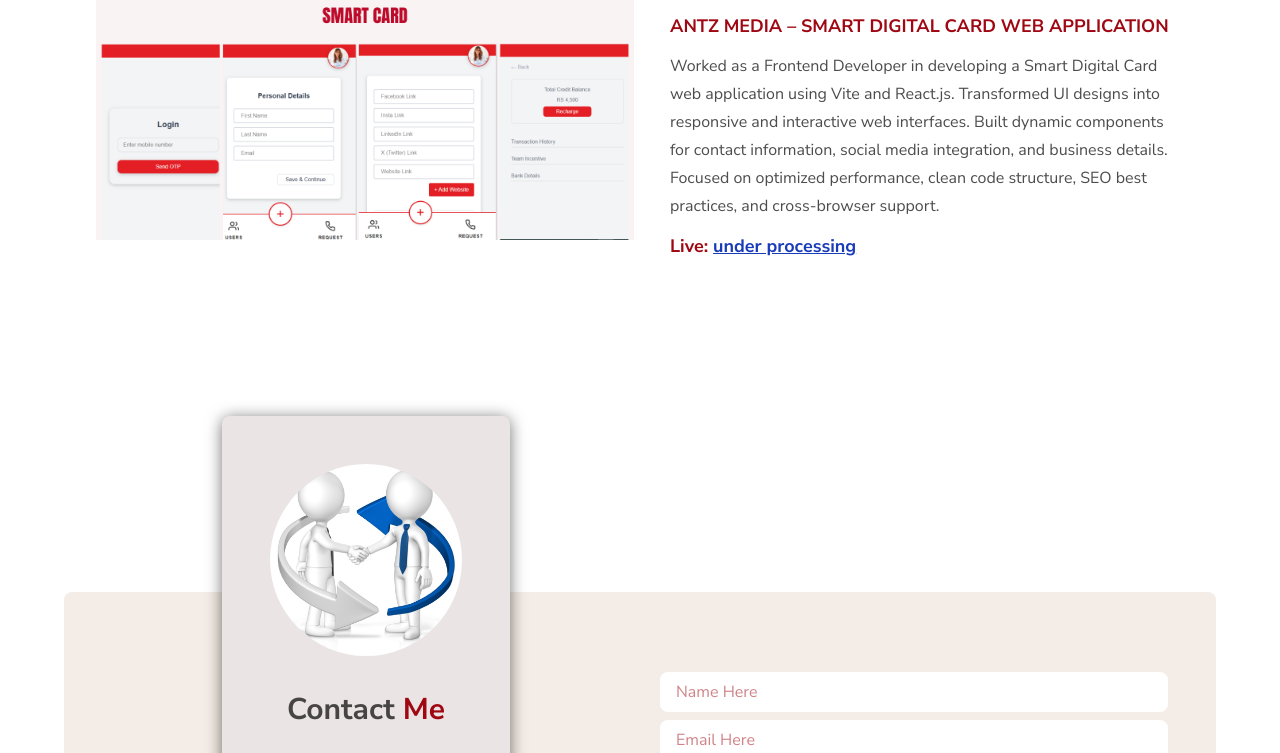
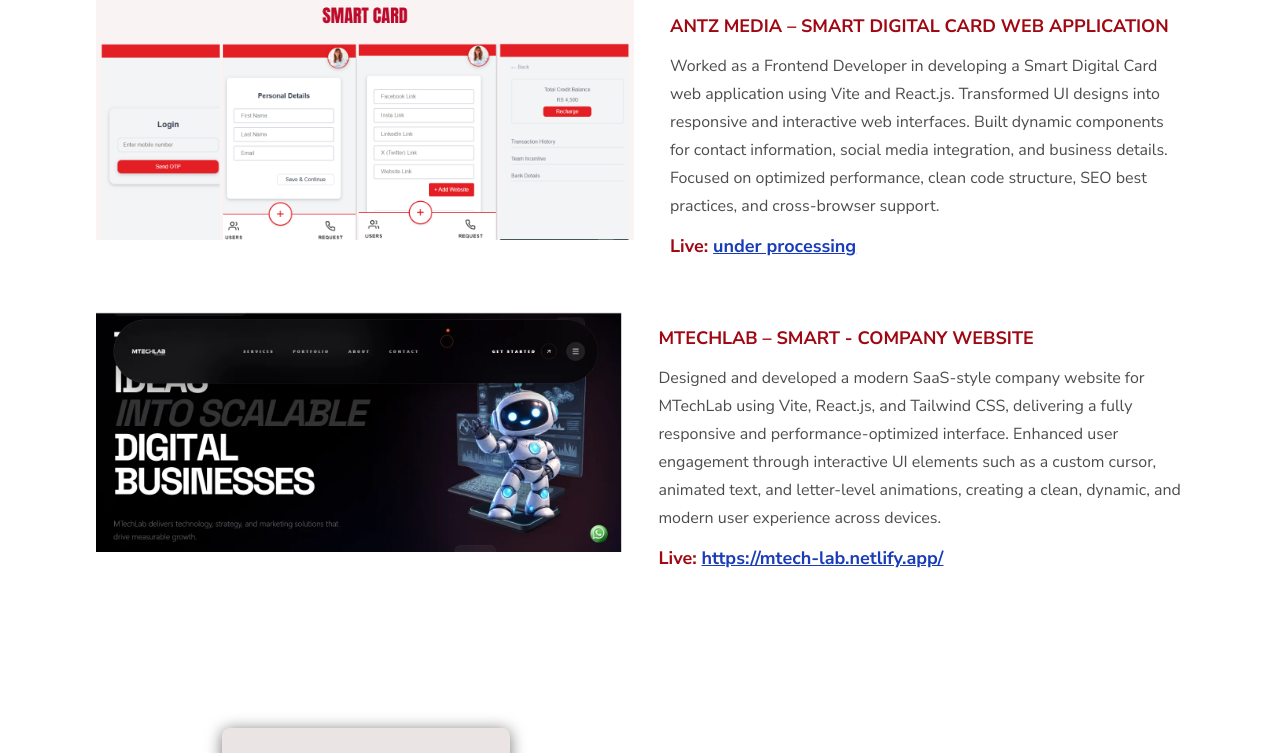
Before and after one commit to leemageorge/leemageorge.lee, a Next.js app: page / in a window 1280 px wide. Shown: the part 2204-2957 px from the top of the page. Built offline with nearby package versions, Linux system fonts and the light colour scheme.

Commit message:
new project add

```diff
--- a/src/app/projects/page.jsx
+++ b/src/app/projects/page.jsx
@@ -3,6 +3,7 @@
 import React from "react";
 import starc from "../../assets/starc.webp";
 import guru from "../../assets/gurupavanapuram.webp";
+import mtechlab from "../../assets/mtechlab.webp"
 import antz from "../../assets/antz.png"
 import {motion} from "framer-motion"
 const Projects = () => {
@@ -28,6 +29,13 @@
       image: antz,
       live: "under processing",
       description:"Worked as a Frontend Developer in developing a Smart Digital Card web application using Vite and React.js. Transformed UI designs into responsive and interactive web interfaces. Built dynamic components for contact information, social media integration, and business details. Focused on optimized performance, clean code structure, SEO best practices, and cross-browser support."
+    },
+         {
+      id: "4",
+      title: "Mtechlab – Smart - Company Website",
+      image: mtechlab,
+      live: "https://mtech-lab.netlify.app/",
+      description:"Designed and developed a modern SaaS-style company website for MTechLab using Vite, React.js, and Tailwind CSS, delivering a fully responsive and performance-optimized interface. Enhanced user engagement through interactive UI elements such as a custom cursor, animated text, and letter-level animations, creating a clean, dynamic, and modern user experience across devices."
     },
   ];
 
```
Also changed, not shown: src/assets/mtechlab.webp (added).
